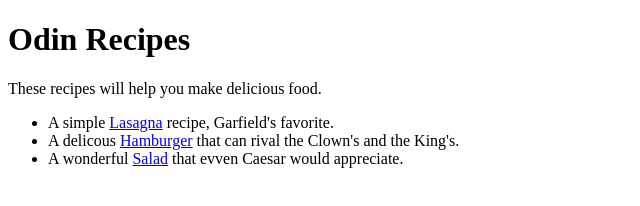
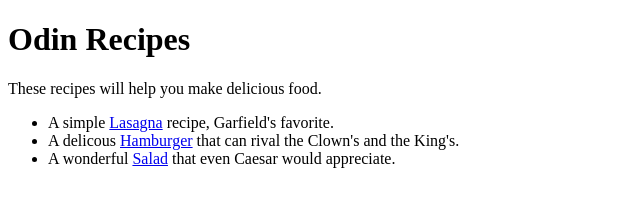
Before and after one commit to khangvn345790/odin-recipes, a plain HTML site: page index.html in a window 1280 px wide. Shown: the full height of the page, 0-640 px from the left. Drawn offline with Linux system fonts and the light colour scheme.

Commit message:
Fix minor spelling mistake

```diff
--- a/index.html
+++ b/index.html
@@ -10,7 +10,7 @@
     <ul>
         <li>A simple <a href="recipes/lasagna.html">Lasagna</a> recipe, Garfield's favorite.</li>
         <li>A delicous <a href="recipes/burger.html">Hamburger</a> that can rival the Clown's and the King's. </li>
-        <li>A wonderful <a href ="recipes/salad.html">Salad</a> that evven Caesar would appreciate.</li>
+        <li>A wonderful <a href ="recipes/salad.html">Salad</a> that even Caesar would appreciate.</li>
     </ul>
 </body>
 </html>
```
